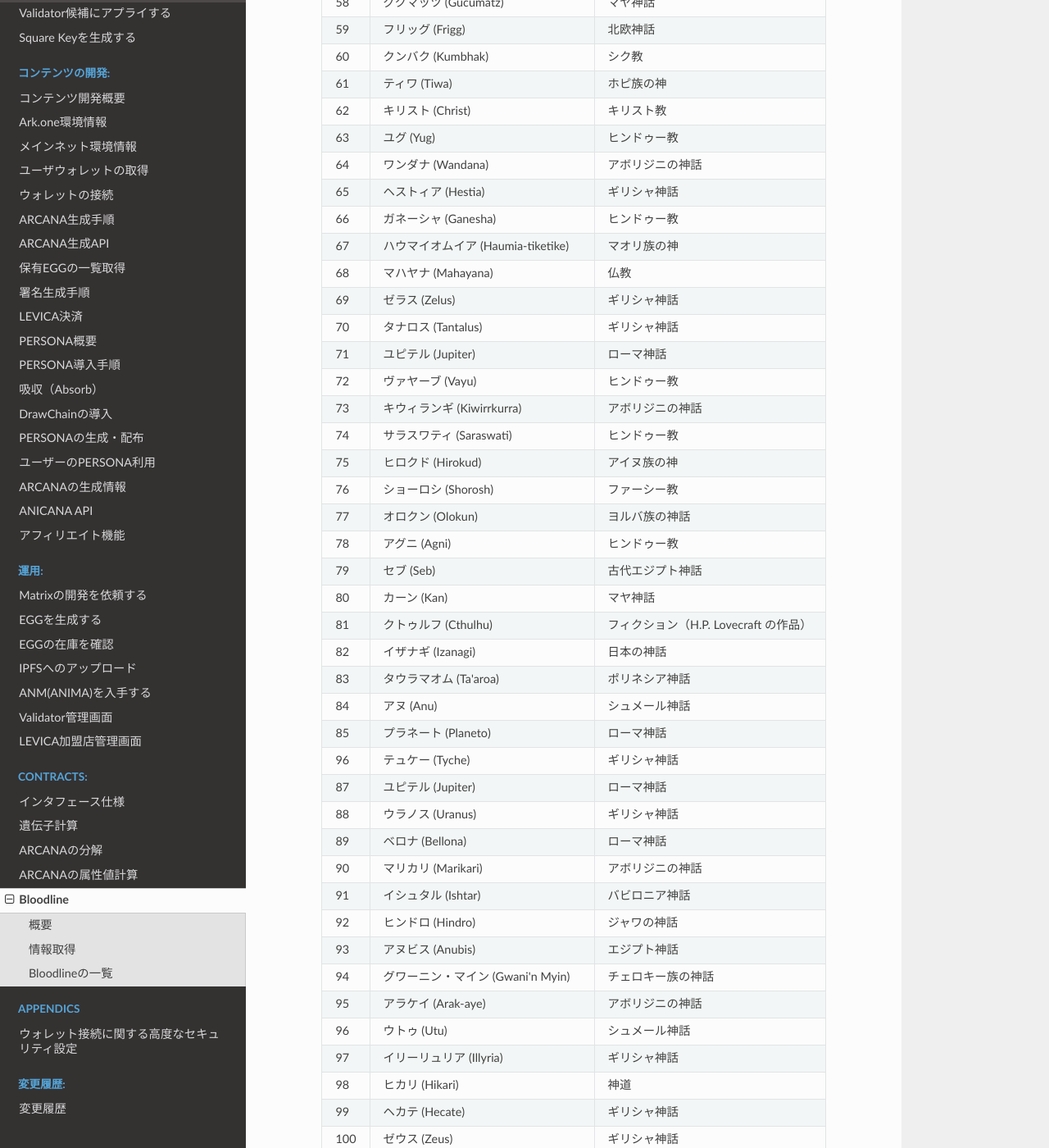
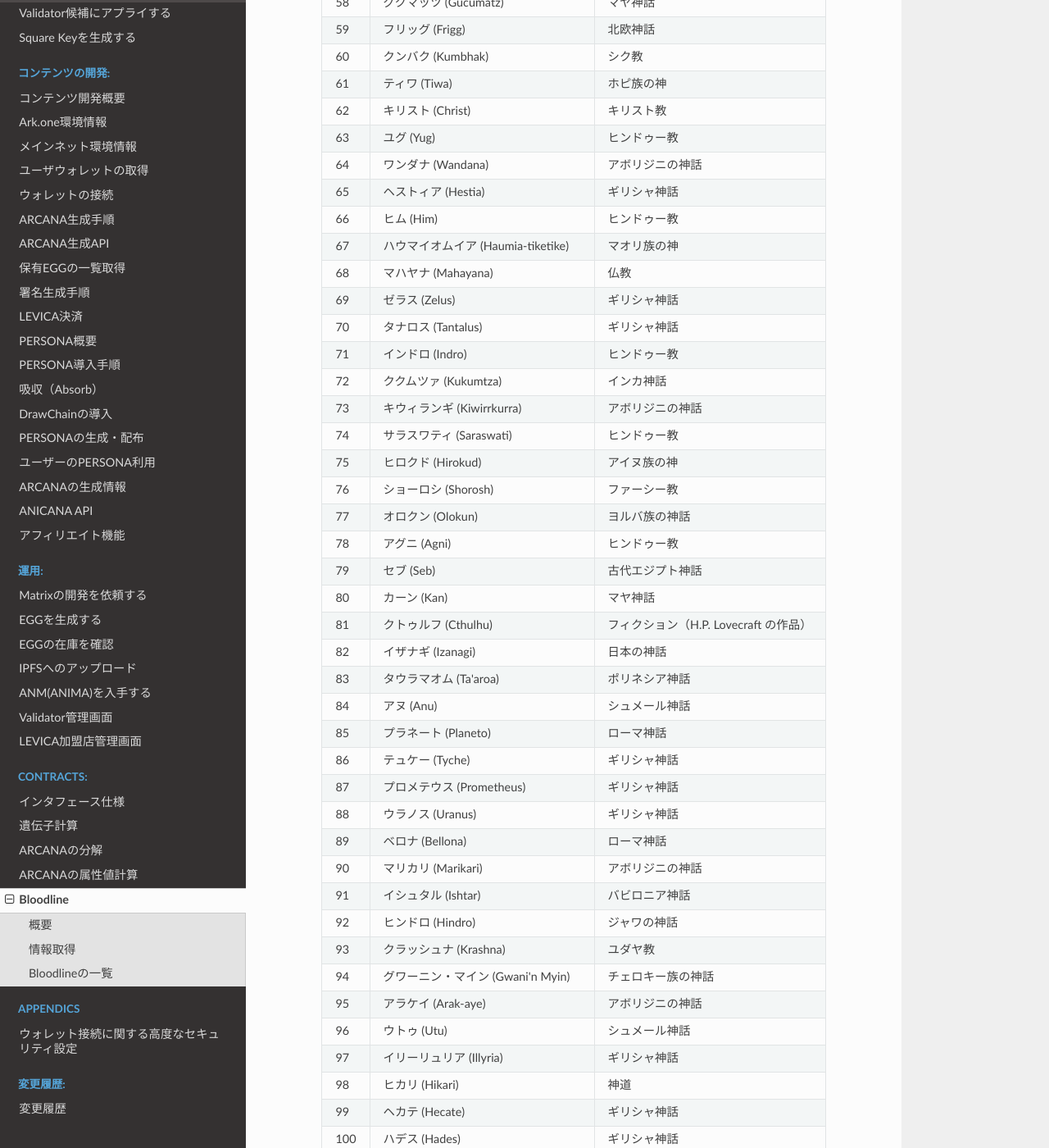
Before and after one commit to Orange-Code-Project/anicana-docs, a Sphinx documentation site: the page built from source/contract-info/bloodline.rst, in a window 1280 px wide and 1400 px high, scrolled down 3270 px. Shown: the whole window at 82% size. Built offline with Sphinx 7.4.7 and the Read the Docs theme 2.0.0, drawn with Linux system fonts in a browser that asks for light colours; some of the changed text lies outside the part shown.

Commit message:
update
update bloodline

```diff
--- a/source/change-history/change-history.rst
+++ b/source/change-history/change-history.rst
@@ -7,6 +7,11 @@
     :align: center
 
     "No", "更新日", "バージョン", "変更内容"
+    "23.", "2024/04/10", "1.4.7", "| メインネット環境情報
+    | 　⇒Bloodlineのコントラクトアドレス、abiを追加
+    | Bloodline
+    | 　⇒Bloodlineの一覧を更新
+    | 　"
     "22.", "2024/04/03", "1.4.6", "| LEVICA API（メインネット）
     | 　⇒リリース予定日の更新
     | 　"
--- a/source/contract-info/bloodline.rst
+++ b/source/contract-info/bloodline.rst
@@ -85,13 +85,13 @@ Bloodlineの一覧
     "27","ヴァールナ (Varuna)","ヒンドゥー教"
     "28","イシス (Isis)","古代エジプト神話"
     "29","ティルーンダヴァーユ (Tirunavayi)","タミルの神々"
-    "30","ガネーシャ (Ganesha)","ヒンドゥー教"
+    "30","チャクラ (Chakra) ","ヒンドゥー教"
     "31","セレス (Ceres)","ローマ神話"
-    "32","ガネーシャ (Ganesha)","ヒンドゥー教"
+    "32","ニュート (Nut)","古代エジプト神話 "
     "33","ペレ (Pele)","ハワイアン神話"
     "34","ティワタワカ (Tiwa-tiwa-k'a)","ホピ族の神"
     "35","ペリクレス (Pericles)","ギリシャ神話"
-    "36","ユピテル (Jupiter)","ローマ神話"
+    "36","フレイヤ (Freya) ","北欧神話"
     "37","グウィネヴィア (Guinevere)","アーサー王伝説"
     "38","アクロポリス (Acropolis)","ギリシャ神話"
     "39","ローマヌス (Romulus)","ローマ神話"
@@ -121,13 +121,13 @@ Bloodlineの一覧
     "63","ユグ (Yug)","ヒンドゥー教"
     "64","ワンダナ (Wandana)","アボリジニの神話"
     "65","ヘストィア (Hestia)","ギリシャ神話"
-    "66","ガネーシャ (Ganesha)","ヒンドゥー教"
+    "66","ヒム (Him) ","ヒンドゥー教"
     "67","ハウマイオムイア (Haumia-tiketike)","マオリ族の神"
     "68","マハヤナ (Mahayana)","仏教"
     "69","ゼラス (Zelus)","ギリシャ神話"
     "70","タナロス (Tantalus)","ギリシャ神話"
-    "71","ユピテル (Jupiter)","ローマ神話"
-    "72","ヴァヤーブ (Vayu)","ヒンドゥー教"
+    "71","インドロ (Indro) ","ヒンドゥー教 "
+    "72","ククムツァ (Kukumtza) ","インカ神話"
     "73","キウィランギ (Kiwirrkurra)","アボリジニの神話"
     "74","サラスワティ (Saraswati)","ヒンドゥー教"
     "75","ヒロクド (Hirokud)","アイヌ族の神"
@@ -141,18 +141,18 @@ Bloodlineの一覧
     "83","タウラマオム (Ta'aroa)","ポリネシア神話"
     "84","アヌ (Anu)","シュメール神話"
     "85","プラネート (Planeto)","ローマ神話"
-    "96","テュケー (Tyche)","ギリシャ神話"
-    "87","ユピテル (Jupiter)","ローマ神話"
+    "86","テュケー (Tyche)","ギリシャ神話"
+    "87","プロメテウス (Prometheus)","ギリシャ神話"
     "88","ウラノス (Uranus)","ギリシャ神話"
     "89","ベロナ (Bellona)","ローマ神話"
     "90","マリカリ (Marikari)","アボリジニの神話"
     "91","イシュタル (Ishtar)","バビロニア神話"
     "92","ヒンドロ (Hindro)","ジャワの神話"
-    "93","アヌビス (Anubis)","エジプト神話"
+    "93","クラッシュナ (Krashna) ","ユダヤ教 "
     "94","グワーニン・マイン (Gwani'n Myin)","チェロキー族の神話"
     "95","アラケイ (Arak-aye)","アボリジニの神話"
     "96","ウトゥ (Utu)","シュメール神話"
     "97","イリーリュリア (Illyria)","ギリシャ神話"
     "98","ヒカリ (Hikari)","神道"
     "99","ヘカテ (Hecate)","ギリシャ神話"
-    "100","ゼウス (Zeus)","ギリシャ神話"
+    "100","ハデス (Hades)","ギリシャ神話"
--- a/source/game-development/main-environment.rst
+++ b/source/game-development/main-environment.rst
@@ -52,6 +52,7 @@
     DrawFollowerLimitter,       0x4c5443f1A3A774c4ef2F1ea5915510ff3D17BC2f
     DrawCountLimitter,          0x6d8Eb682dF8AC49A418a92Cba35b053e24735237
     DrawPersonaLimitter,        0xd05634254e70b4290368901831D753D6fB4f3eca
+    Boloodline,                 0x59436fc484aC84c9301e993F12B128df27B19276
 
 
 -------------------------------------------------------------------
@@ -80,6 +81,7 @@
     DrawCountLimitter,           :download:`DrawCountLimitter.json<../file_main/abi/DrawCountLimitter.json>`
     DrawPersonaLimitter,         :download:`DrawPersonaLimitter.json<../file_main/abi/DrawPersonaLimitter.json>`
     Square,                      :download:`Square.json<../file_main/abi/Square.json>`
+    Boloodline,                  :download:`Bloodline.json<../file_main/abi/Bloodline.json>`
 
 
 -------------------------------------------------------------------
```
Also changed, not shown: source/file_main/abi/Bloodline.json (added, +1 -0 lines).
